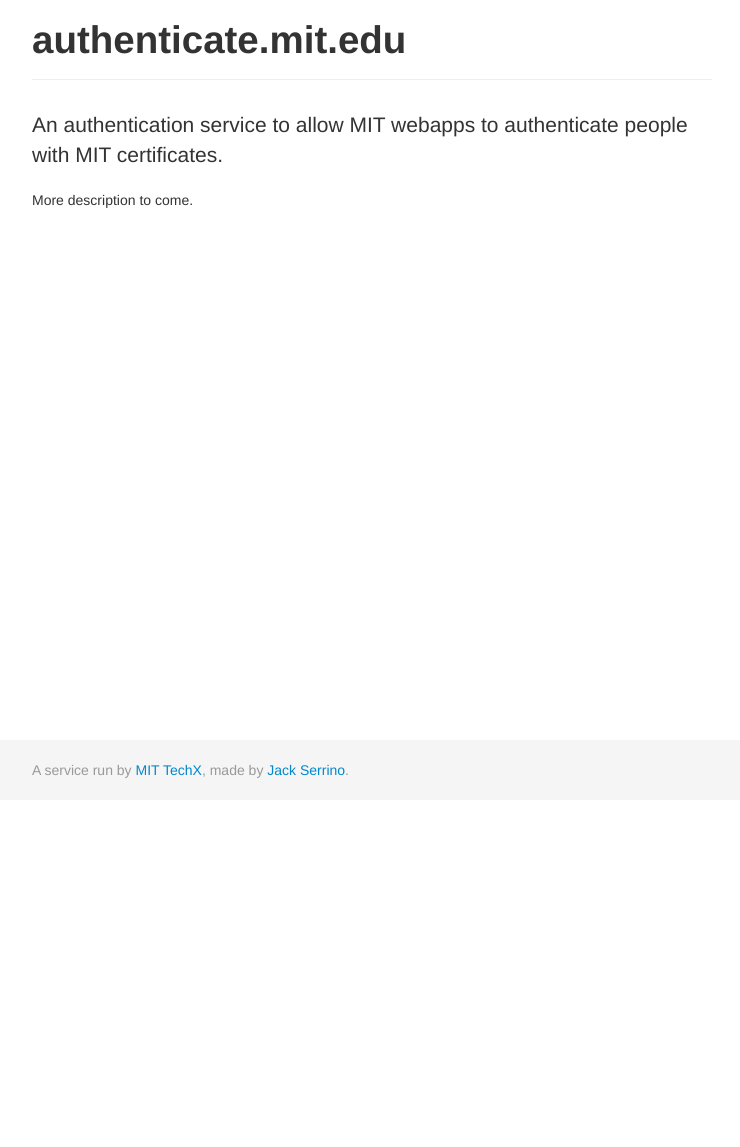
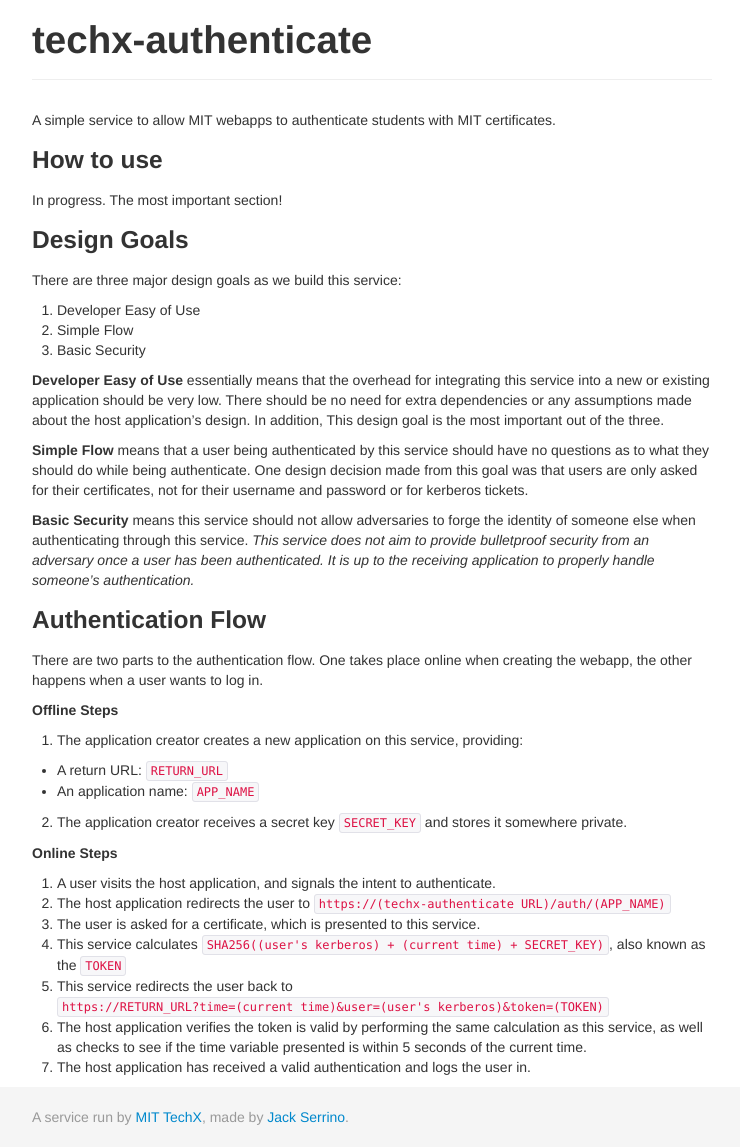
Before and after one commit to techx/authello, a Flask app: page / in a window 1280 px wide. Shown: the whole page, without its empty margins (268-1008 px from the left). Before the commit the page ends 778 px from the top, so only its background shows below. Run offline with Flask 2, Linux system fonts and the light colour scheme.

Commit message:
Add more substantial README

```diff
--- a/authenticate/templates/homepage.html
+++ b/authenticate/templates/homepage.html
@@ -2,7 +2,7 @@
 <html lang="en">
   <head>
     <meta charset="utf-8">
-    <title>authenticate.mit.edu</title>
+    <title>techx-authenticate</title>
     <meta name="viewport" content="width=device-width, initial-scale=1.0">
     <meta name="description" content="An authentication service to allow MIT webapps to authenticate people with MIT certificates.">
     <meta name="author" content="">
@@ -70,12 +70,45 @@
     <div id="wrap">
       <div class="container">
         <div class="page-header">
-          <h1>authenticate.mit.edu</h1>
+          <h1>techx-authenticate</h1>
         </div>
-        <p class="lead">An authentication service to allow MIT webapps to authenticate people with MIT certificates.</p>
-        <p>More description to come.</p>
+        <p>A simple service to allow MIT webapps to authenticate students with MIT certificates.</p>
+        <h3>How to use</h3>
+        <p>In progress. The most important section!</p>
+        <h3>Design Goals</h3>
+        <p>There are three major design goals as we build this service:</p>
+        <ol>
+          <li>Developer Easy of Use</li>
+          <li>Simple Flow</li>
+          <li>Basic Security</li>
+        </ol>
+        <p><strong>Developer Easy of Use</strong> essentially means that the overhead for integrating this service into a new or existing application should be very low. There should be no need for extra dependencies or any assumptions made about the host application’s design. In addition, This design goal is the most important out of the three.</p>
+        <p><strong>Simple Flow</strong> means that a user being authenticated by this service should have no questions as to what they should do while being authenticate. One design decision made from this goal was that users are only asked for their certificates, not for their username and password or for kerberos tickets.</p>
+        <p><strong>Basic Security</strong> means this service should not allow adversaries to forge the identity of someone else when authenticating through this service. <em>This service does not aim to provide bulletproof security from an adversary once a user has been authenticated. It is up to the receiving application to properly handle someone’s authentication.</em></p>
+        <h3>Authentication Flow</h3>
+        <p>There are two parts to the authentication flow. One takes place online when creating the webapp, the other happens when a user wants to log in.</p>
+        <p><strong>Offline Steps</strong></p>
+        <ol>
+          <li>The application creator creates a new application on this service, providing:</li>
+        </ol>
+        <ul>
+          <li>A return URL: <code>RETURN_URL</code></li>
+          <li>An application name: <code>APP_NAME</code></li>
+        </ul>
+        <ol start="2">
+          <li>The application creator receives a secret key <code>SECRET_KEY</code> and stores it somewhere private.</li>
+        </ol>
+        <p><strong>Online Steps</strong></p>
+        <ol>
+          <li>A user visits the host application, and signals the intent to authenticate.</li>
+          <li>The host application redirects the user to <code>https://(techx-authenticate URL)/auth/(APP_NAME)</code></li>
+          <li>The user is asked for a certificate, which is presented to this service.</li>
+          <li>This service calculates <code>SHA256((user's kerberos) + (current time) + SECRET_KEY)</code>, also known as the <code>TOKEN</code></li>
+          <li>This service redirects the user back to <code>https://RETURN_URL?time=(current time)&amp;user=(user's kerberos)&amp;token=(TOKEN)</code></li>
+          <li>The host application verifies the token is valid by performing the same calculation as this service, as well as checks to see if the time variable presented is within 5 seconds of the current time.</li>
+          <li>The host application has received a valid authentication and logs the user in.</li>
+        </ol>
       </div>
-
       <div id="push"></div>
     </div>
 
```
Also changed, not shown: README.md.
